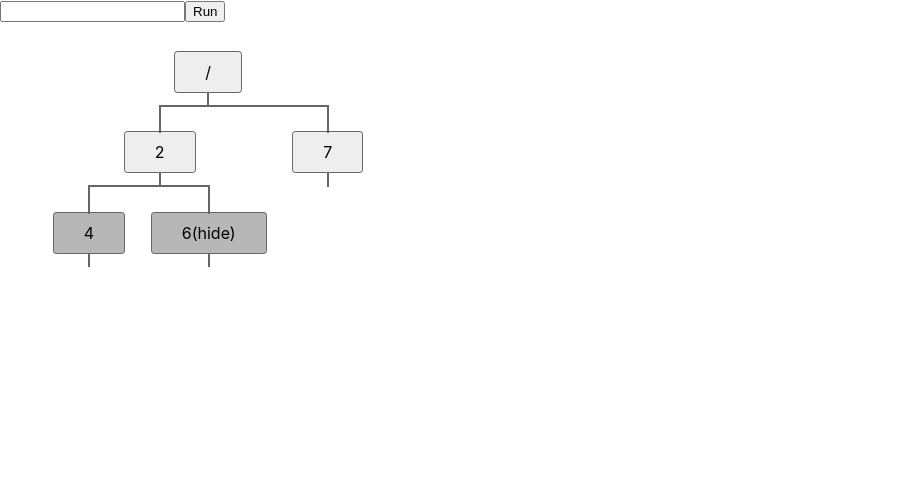
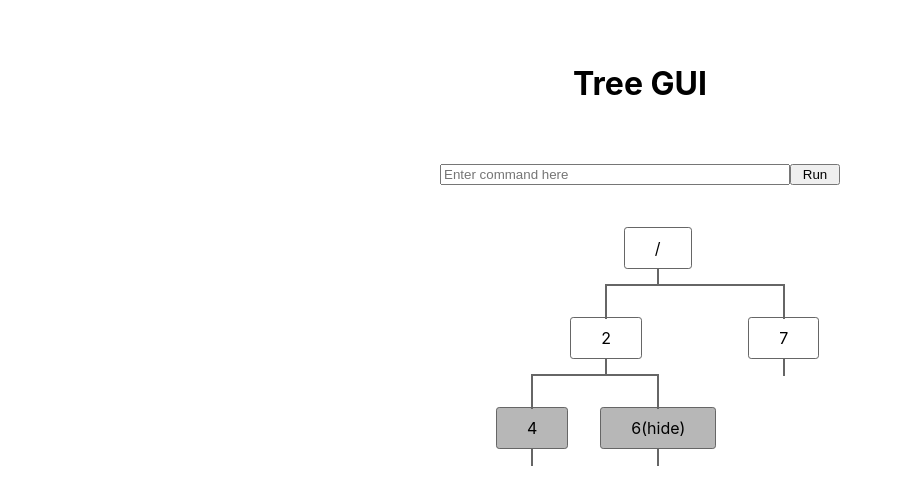
Before and after one commit to Yeonny0723/tree-gui, a React (Create React App) app: page / in a window 1280 px wide. Shown: the top 504 px of the page, without its empty margins (0-903 px from the left). Built offline with nearby package versions, Linux system fonts and the light colour scheme.

Commit message:
style: styled-component 마이그레이션

```diff
--- a/src/App.tsx
+++ b/src/App.tsx
@@ -4,9 +4,9 @@ import { BrowserRouter } from 'react-router-dom';
 
 function App() {
   return (
-    <BrowserRouter>
-      <Router/>
-    </BrowserRouter>
+      <BrowserRouter>
+        <Router/>
+      </BrowserRouter>
   );
 }
 
--- a/src/components/Terminal/Terminal.tsx
+++ b/src/components/Terminal/Terminal.tsx
@@ -2,6 +2,7 @@ import { useRef, useState, useEffect} from "react";
 import { useTreeDispatch } from '../../hooks/store/treeStore'
 import {actions} from "../../hooks/slice/treeSlice"
 import validateCommand from "../../utils/checkCommand";
+import { FormStyle } from "../../styles/Terminal.styles";
 
 const Terminal:React.FC<{tree:any}> = ({tree}) => {
 
@@ -37,11 +38,13 @@ const Terminal:React.FC<{tree:any}> = ({tree}) => {
     }
 
     return (
-        <form onSubmit={handleSubmit}>
-            <input type="text" ref={commandRef}/>
-            <input type="button" value="Run"/>
+        <FormStyle onSubmit={handleSubmit}>
+            <div>
+                <input type="text" ref={commandRef} placeholder="Enter command here"/>
+                <input type="button" value="Run"/>
+            </div>
             <span>{message}</span>
-        </form >
+        </FormStyle >
     )
 }
 
--- a/src/components/Tree/Tree.tsx
+++ b/src/components/Tree/Tree.tsx
@@ -1,7 +1,7 @@
 // recursive component
-import classNames from "classnames";
 import { findFile } from "../../utils/mutateTree";
 import { useTreeSelector } from "../../hooks/store/treeStore";
+import { NodeStyle } from "../../styles/Home.styles";
 
 const Tree:React.FC<{start:string, tree:any, linked:boolean}> = ({start, tree, linked=false}) => {
 
@@ -11,20 +11,17 @@ const Tree:React.FC<{start:string, tree:any, linked:boolean}> = ({start, tree, l
     const _linked = tree.link ? true : false; // tree.link를 가진 부모의 직속 트리 구분 용도
 
     return (
-        <ul className={start === "/" ? "tree": undefined}>
+        <ul>
             {tree.link ?
                 <li>
-                    <Tree linked={_linked} start={tree.link.slice(-1)} tree={findFile(tree.link, JSON.stringify(fullState))}/>
+                    <Tree linked={_linked} start={(tree.link).split("/").slice(-1)} tree={findFile(tree.link, JSON.stringify(fullState))}/>
                 </li>
             :
                 <li>
-                    <span className={classNames(
-                        tree.type === "directory" ? "directory": "file",
-                        linked ? "linked" : undefined
-                        )}>
+                    <NodeStyle linked={linked} fileType={tree.type}>
                         {start}
                         {tree.hide ? "(hide)": null}
-                    </span>
+                    </NodeStyle>
                     <ul>
                     {children ?
                         Object.keys(children).map(k =>{
--- a/src/index.css
+++ b/src/index.css
@@ -1,88 +1,7 @@
-body {
-  margin: 0;
-  font-family: -apple-system, BlinkMacSystemFont, 'Segoe UI', 'Roboto', 'Oxygen',
-    'Ubuntu', 'Cantarell', 'Fira Sans', 'Droid Sans', 'Helvetica Neue',
-    sans-serif;
-}
-
-/* Drawing Tree */
-:root{
-	--gap: 0.8em;
-	--neGap: -0.8em;
-}
-
-.tree {
-	text-align: center;
-}
-
-.tree ul,
-.tree li {
-	position: relative;
-  	padding: 0;
-}
-
-.tree li {
-	display: table-cell;
-	padding: var(--gap) 0;
-}
-
-.tree li:before {
-	position: absolute;
-	outline: solid 1px #666;
-	content: "";
-	left: 0;
-	right: 0;
-	top: 0;
-}
-
-.tree li:first-child:before {
-  left: 50%;
-}
-
-.tree li:last-child:before {
-  right: 50%;
-}
-
-.tree ul:before,
-.tree span:before {
-  outline: solid 1px #666;
-  content: "";
-  height: var(--gap);
-  left: 50%;
-  position: absolute;
-}
-
-.tree ul:before {
-  	top: var(--neGap);
-}
-
-.tree span:before {
-  	top: var(--neGap);
-}
-
-.tree > li:before,
-.tree > li > span:before {
-  	outline: none;
-}
-
-.tree span {
-	border: solid 0.1em #666;
-	border-radius: 0.2em;
-	display: inline-block;
-	margin: 0 var(--gap) var(--gap);
-	padding: 10px 30px;
-	position: relative;
-}
-
-/* Formatting Tree */
-.directory {
-	background-color: #EEEEEE;
-}
-
-.file {
-	background-color: #B7B7B7;
-}
-
-.linked{
-	background-color: #01FFFF;
-}
+html,body, #root, #root>div {
+	margin: 0;
+  min-height: 100vh;
+	font-family: -apple-system, BlinkMacSystemFont, 'Segoe UI', 'Roboto', 'Oxygen',
+	  'Ubuntu', 'Cantarell', 'Fira Sans', 'Droid Sans', 'Helvetica Neue',
+	  sans-serif;
+  }
--- a/src/pages/Home.tsx
+++ b/src/pages/Home.tsx
@@ -1,17 +1,20 @@
 import Tree from "../components/Tree/Tree";
 import Terminal from "../components/Terminal/Terminal";
 import { useTreeSelector } from '../hooks/store/treeStore'
-
+import { ContainerStyle, TreeStyle } from "../styles/Home.styles";
 
 const Home: React.FC = () => {
 
     const {tree} = useTreeSelector(state=>state);
 
     return (
-    <>
-        <Terminal tree={tree}/>
-        <Tree start="/" tree={tree['/']} linked={false} />
-    </>
+        <ContainerStyle>
+            <h1>Tree GUI</h1>
+            <TreeStyle>
+                <Terminal tree={tree}/>
+                <Tree start="/" tree={tree['/']} linked={false} />
+            </TreeStyle>
+        </ContainerStyle>
     )
 }
 
--- /dev/null
+++ b/src/styles/Home.styles.ts
@@ -0,0 +1,85 @@
+import styled from 'styled-components';
+import { GAP } from "./Variables";
+
+export const ContainerStyle = styled.div`
+    padding: 5vw;
+    display: grid;
+    grid-template-rows: 100px 120px 1fr;
+    & > * { // 중앙정렬
+        margin: 0 auto;
+        padding: 0;
+    }
+`
+
+export const TreeStyle = styled.div`
+  & > ul {
+    & {
+      text-align: center;
+    }
+
+    & ul,
+    & li {
+      position: relative;
+        padding: 0;
+    }
+
+    & li {
+      display: table-cell;
+      padding: ${GAP} 0;
+    }
+
+    & li:before {
+      position: absolute;
+      outline: solid 1px #666;
+      content: "";
+      left: 0;
+      right: 0;
+      top: 0;
+    }
+
+    & li:first-child:before {
+      left: 50%;
+    }
+
+    & li:last-child:before {
+      right: 50%;
+    }
+
+    & ul:before,
+    & span:before {
+      outline: solid 1px #666;
+      content: "";
+      height: ${GAP};
+      left: 50%;
+      position: absolute;
+    }
+
+    & ul:before {
+        top: -${GAP};
+    }
+
+    & span:before {
+        top: -${GAP};
+    }
+
+    & > li:before,
+    & > li > span:before {
+        outline: none;
+    }
+
+    & span {
+      border: solid 0.1em #666;
+      border-radius: 0.2em;
+      display: inline-block;
+      margin: 0 ${GAP} ${GAP};
+      padding: 10px 30px;
+      position: relative;
+    }
+
+  }
+
+`
+
+export const NodeStyle = styled.span<{fileType:string, linked:boolean}>`
+    background-color: ${(props) => (props.linked ? "#01FFFF": (props.fileType === "file" ? "#B7B7B7": "#EEEEE"))};
+`
--- /dev/null
+++ b/src/styles/Terminal.styles.ts
@@ -0,0 +1,14 @@
+import styled from 'styled-components';
+
+export const FormStyle = styled.form`
+    display: flex;
+    flex-direction: column;
+    justify-content: center;
+    & > div{
+        width: 40vw;
+        max-width: 400px;
+        display: grid;
+        grid-template-columns: 4fr 50px;
+        margin-bottom: 10px;
+    }
+`
--- /dev/null
+++ b/src/styles/Variables.ts
@@ -0,0 +1 @@
+export const GAP = "1em";
```
